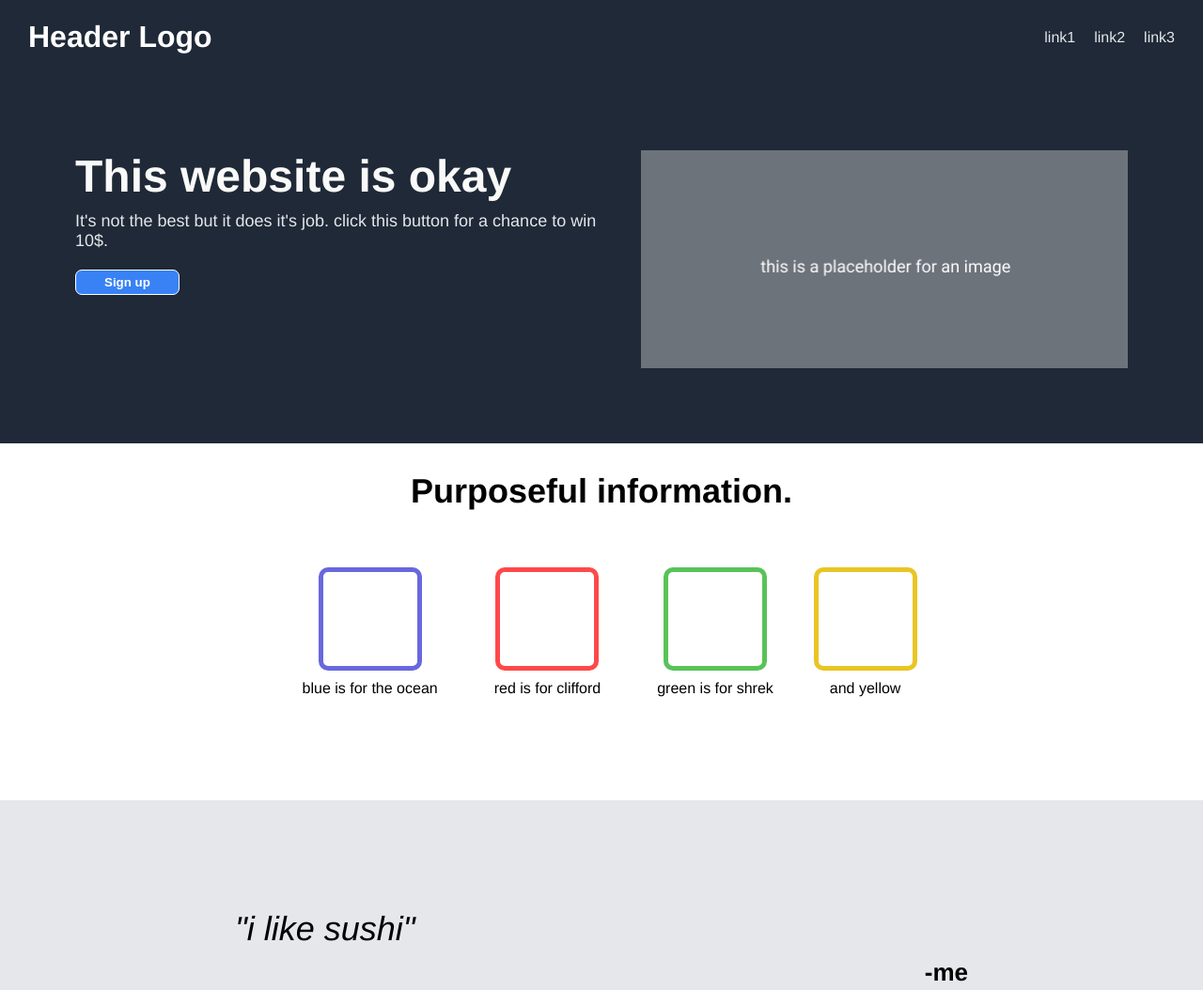
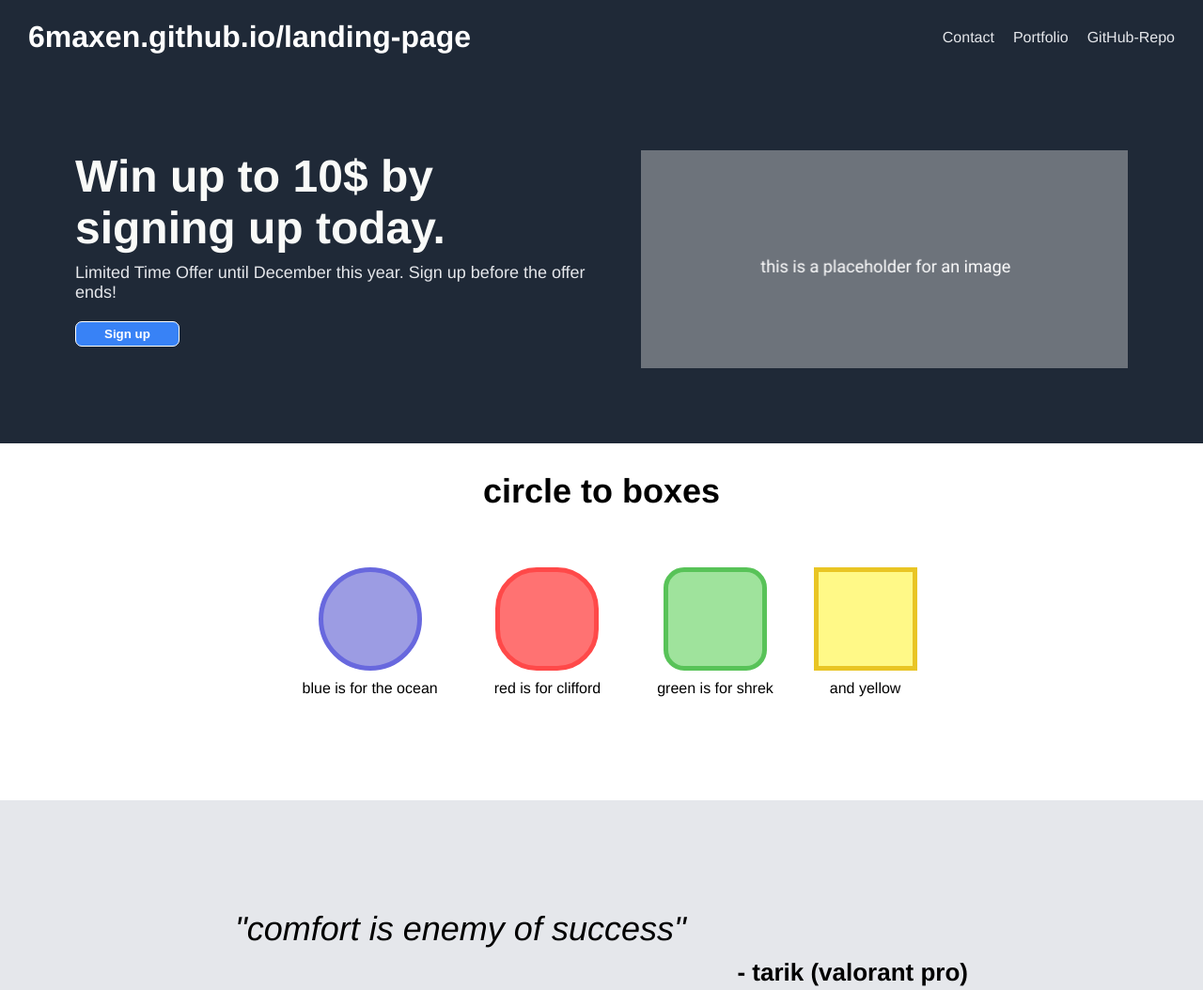
Before and after one commit to 6maxen/landing-page, a plain HTML site: page index.html in a window 1280 px wide. Shown: the top 1054 px of the page at 94% size. Drawn offline with Linux system fonts and the light colour scheme.

Commit message:
Created "Circle to boxes" slide

```diff
--- a/index.html
+++ b/index.html
@@ -8,23 +8,23 @@
 </head>
 <body>
     <div class="header">
-        <h1>Header Logo</h1>
+        <h1>6maxen.github.io/landing-page</h1>
         <ul>
-            <li><a href="">link1</a></li>
-            <li><a href="">link2</a></li>
-            <li><a href="">link3</a></li>
+            <li><a href="https://www.google.com/search?q=contact">Contact</a></li>
+            <li><a href="https://github.com/6maxen">Portfolio</a></li>
+            <li><a href="https://github.com/6maxen/landing-page">GitHub-Repo</a></li>
         </ul>
     </div>
     <div class="slide1">
         <div class="container">
-            <div class="title">This website is okay</div>
-            <div class="subtitle">It's not the best but it does it's job. click this button for a chance to win 10$.</div>
+            <div class="title">Win up to 10$ by signing up today.</div>
+            <div class="subtitle">Limited Time Offer until December this year. Sign up before the offer ends!</div>
             <a href="https://www.google.com/search?q=just+kididng"><button type="button" class="signup">Sign up</button></a>
         </div>
         <img src="./images/placeholder-image.png"/>
     </div>
     <div class="slide2">
-        <div class="title">Purposeful information.</div>
+        <div class="title">circle to boxes</div>
         <div class="container">
             <div class="box1">
                 <div class="box"></div>
@@ -45,16 +45,16 @@
         </div>
     </div>
     <div class="slide3">
-        <p class="quote">"i like sushi"</p>
-        <p class="author">-me<p>
+        <p class="quote">"comfort is enemy of success"</p>
+        <p class="author">- tarik (valorant pro)<p>
     </div>
     <div class="slide4">
         <div class="container">
             <div class="left">
-                <div class="title">Call to action! Uncle Sam wants you!</div>
-                <div class="subtitle">Sign up for absolutely nothing.</div>
+                <div class="title">Win 100$ today!</div>
+                <div class="subtitle">it's not even a real button. get pranked!</div>
             </div>
-            <button type="button">Sign up</button>
+            <button type="button">Download Virus</button>
         </div>
     </div>
     <div class="slide5">
--- a/style.css
+++ b/style.css
@@ -97,22 +97,26 @@ body {
 
 .slide2 .box1 .box {
     border: 5px solid rgb(104, 104, 222);
-    border-radius: 10px;
+    border-radius: 50%;
+    background-color: rgb(156, 156, 227);
 }
 
 .slide2 .box2 .box {
     border: 5px solid rgb(255, 73, 73);
-    border-radius: 10px;
+    border-radius: 40%;
+    background-color: rgb(255, 114, 114);
 }
 
 .slide2 .box3 .box {
     border: 5px solid rgb(88, 195, 88);
-    border-radius: 10px;
+    border-radius: 20%;
+    background-color: rgb(159, 227, 156);
 }
 
 .slide2 .box4 .box {
     border: 5px solid rgb(233, 197, 36);
-    border-radius: 10px;
+    border-radius: 0%;
+    background-color: rgb(255, 249, 135);
 }
 
 .slide3 {
```
